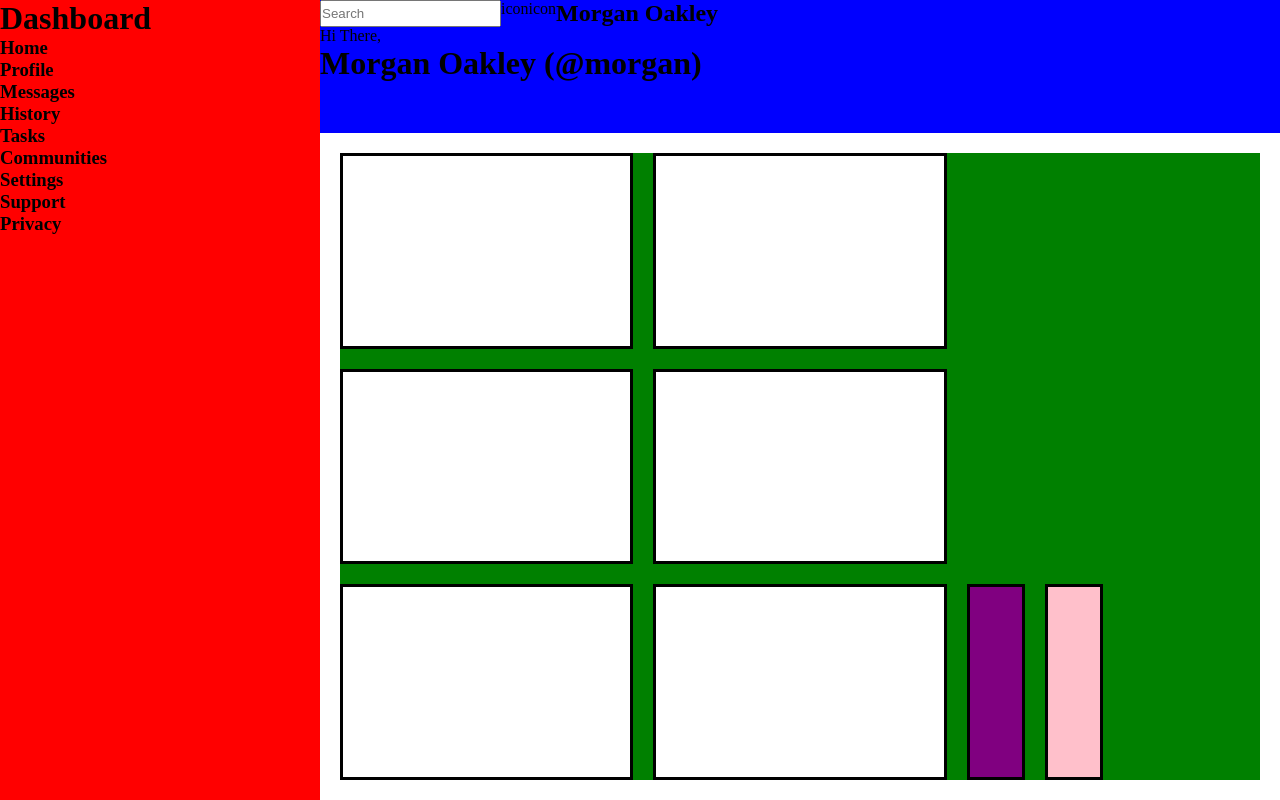
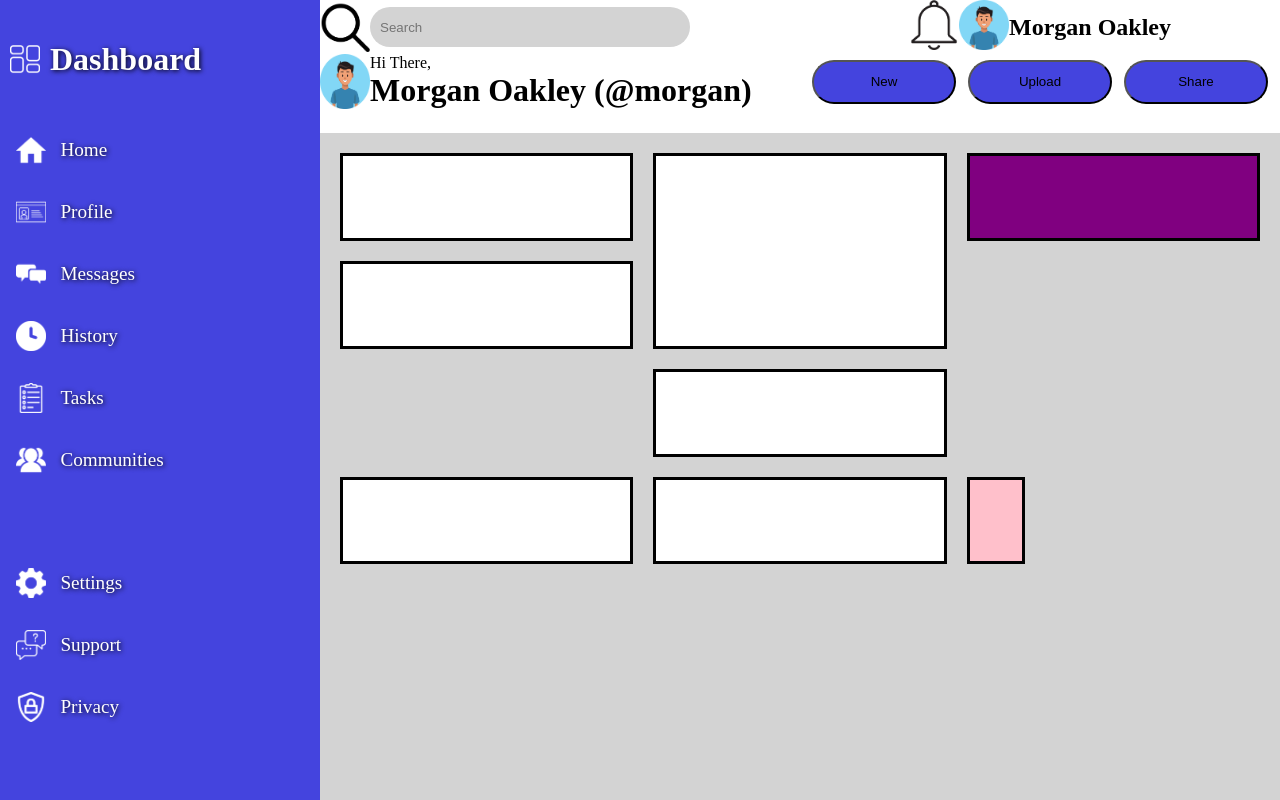
Before and after one commit to Grumpy-Tomato/admin-dashboard, a plain HTML site: page index.html in a window 1280 px wide. Drawn offline with Linux system fonts and the light colour scheme.

Commit message:
- adding icons; - sidebar is laid out the way it should be according to design file; - header is laid out the way it should be according to design file;

```diff
--- a/index.html
+++ b/index.html
@@ -7,53 +7,93 @@
     <link rel="stylesheet" href="./style.css">
 </head>
 <body>
-    <div id="nav-bar">
-        <div id="nav-header">
-            <h1>Dashboard</h1>
-        </div>
-        <div class="nav-item">
-            <h3>Home</h3>
-        </div>
-        <div class="nav-item">
-            <h3>Profile</h3>
-        </div>
-        <div class="nav-item">
-            <h3>Messages</h3>
-        </div>
-        <div class="nav-item">
-            <h3>History</h3>
-        </div>
-        <div class="nav-item">
-            <h3>Tasks</h3>
-        </div>
-        <div class="nav-item">
-            <h3>Communities</h3>
-        </div>
-        <div class="nav-item">
-            <h3>Settings</h3>
-        </div>
-        <div class="nav-item">
-            <h3>Support</h3>
-        </div>
-        <div class="nav-item">
-            <h3>Privacy</h3>
-        </div>
-    </div>
+
+    <!-- Header Section -->
     <div id="header">
         <div id="header-top">
-            <input type="text" id="search-bar" placeholder="Search">
-            <div id="notification-icon">icon</div>
-            <div class="profile-picture">icon</div>
-            <h2>Morgan Oakley</h2>
+            <div id="search-section">
+                <img src="./images/search-icon.png" alt="" width="50px">
+                <input type="text" id="search-bar" placeholder="Search">
+            </div>
+            <div id="user-info-section">
+                <div id="notification-icon">
+                    <img src="./images/notification-icon.png" alt="">
+                </div>
+                <div id="profile-picture">
+                    <img src="./images/profile-picture.png" alt="">
+                </div>
+                <h2>Morgan Oakley</h2>
+            </div>
+
         </div>
         <div id="header-bottom">
-            <div class="profile-picture"></div>
             <div id="user-greeting">
-                <p>Hi There,</p>
-                <h1>Morgan Oakley (@morgan)</h1>
+                <img src="./images/profile-picture.png" width="50px" alt="">
+                <div>
+                    <p>Hi There,</p>
+                    <h1>Morgan Oakley (@morgan)</h1>
+                </div>
+            </div>
+            <div id="user-upload">
+                <button>New</button>
+                <button>Upload</button>
+                <button>Share</button>
             </div>
         </div>
     </div>
+    <!-- Nav Bar Section -->
+    <div id="nav-bar">
+        <div id="nav-header">
+            <img src="./images/dashboard-logo.png" alt="">
+            <h1>Dashboard</h1>
+        </div>
+        <div id="nav-links">
+            <ul>
+                <li>
+                    <img src="./images/home-icon.png" alt="">
+                    <p>Home</p>
+                </li>
+                <li>
+                    <img src="./images/profile-icon.png" alt="">
+                    <p>Profile</p>
+                </li>
+                <li>
+                    <img src="./images/message-icon.png" alt="">
+                    <p>Messages</p>
+                </li>
+                <li>
+                    <img src="./images/history-icon.png" alt="">
+                    <p>History</p>
+                </li>
+                <li>
+                    <img src="./images/task-icon.png" alt="">
+                    <p>Tasks</p>
+                </li>
+                <li>
+                    <img src="./images/community-icon.png" alt="">
+                    <p>Communities</p>
+                </li>
+            </ul>
+        </div>
+        <div id="secondary-nav-links">
+            <ul>
+                <li>
+                    <img src="./images/setting-icon.png" alt="">
+                    <p>Settings</p>
+                </li>
+                <li>
+                    <img src="./images/support-icon.png" alt="">
+                    <p>Support</p>
+                </li>
+                <li>
+                    <img src="./images/privacy-icon.png" alt="">
+                    <p>Privacy</p>
+                </li>
+            </ul>
+        </div>
+    </div>
+
+    <!-- Main Content Section -->
     <div id="content">
         <div id="project-one" class="project-card"></div>
         <div id="project-two" class="project-card"></div>
--- a/style.css
+++ b/style.css
@@ -1,6 +1,7 @@
 * {
     padding: 0;
     margin: 0;
+    box-sizing: border-box;
 }
 
 body {
@@ -9,34 +10,119 @@ body {
     width: 100vw;
     grid-template-columns: repeat(12, 1fr);
     grid-template-rows: repeat(12, 1fr);
+    background-color: lightgrey;
 }
 
 #nav-bar {
-    background-color: red;
+    background-color: rgb(68, 68, 222);
     grid-column: 1 / span 3;
     grid-row: 1 / span 12;
+    display: grid;
+    text-shadow: 1px 1px 5px black;
 }
 
+#nav-header {
+    display: flex;
+    color: white;
+    align-items: center;
+    gap: 10px;
+    padding: 10px;
+}
+
+#nav-bar li {
+    display: flex;
+    align-items: center;
+    padding: 5%;
+    gap: 5%;
+}
+
+
+#nav-bar img {
+    object-fit: fill;
+    max-width: clamp(10px, 20%, 30px);
+}
+
+#nav-bar p {
+    font-size: 1.2rem;
+    color: white;
+}
 #header {
-    background-color: blue;
+    background-color: white;
     grid-column: 4 / span 9;
     grid-row: 1 / span 2;
 }
 
 #header-top {
     display: flex;
+    justify-content: space-between;
 }
+
+#header-top input {
+    width: 40vh;
+    height: 40px;
+    border-radius: 30px;
+    border: none;
+    outline: none;
+    padding: 0 10px;
+}
+
+#header-top > div {
+    display: flex;
+    justify-content: center;
+    align-items: center;
+}
+
+#search-bar {
+    background-color: lightgrey;
+}
+
+#user-info-section {
+    display: flex;
+    justify-content: space-evenly;
+    width: 50%;
+}
+
 
 #header-bottom {
     display: flex;
+    justify-content: space-between;
+    align-items: center;
+}
+
+#header-bottom > div {
+    display: flex;
+}
+
+#user-upload {
+    justify-content: space-evenly;
+    align-items: center;
+    width: 50%;
+}
+
+#user-upload > button {
+    display: flex;
+    background-color: rgb(68, 68, 222);
+    height: 40px;
+    width: 30%;
+    padding: 20px;
+    align-items: center;
+    justify-content: center;
+    border-radius: 30px;
+}
+
+#notification-icon img {
+    max-width: 50px;
+}
+
+#profile-picture img {
+    max-width: 50px;
 }
 
 #content {
-    background-color: green;
     grid-area: 3 / 4 / -1 / -1;
     display: grid;
     grid-template-columns: repeat(12, 1fr);
-    grid-template-rows: repeat(3, 1fr);
+    grid-template-rows: repeat(6, 1fr);
     margin: 20px;
     gap: 20px;
 }
@@ -52,7 +138,7 @@ body {
 }
 #project-two {
     grid-column: 5 / span 4;
-    grid-row: 1 / span 1;
+    grid-row: 1 / span 2;
 }
 
 #project-three {
@@ -74,6 +160,8 @@ body {
 #announcement-card {
     background-color: purple;
     border: solid black;
+    grid-column: 9 / -1;
+    grid-row: 1 / span 1;
 }
 
 #trending-card {
```
Also changed, not shown: images/community-icon.png (added), images/dashboard-logo.png (added), images/history-icon.png (added), images/home-icon.png (added), images/message-icon.png (added), images/notification-icon.png (added), images/privacy-icon.png (added), images/profile-icon.png (added), images/profile-picture.png (added), images/search-icon.png (added), images/setting-icon.png (added), images/support-icon.png (added), images/task-icon.png (added).
